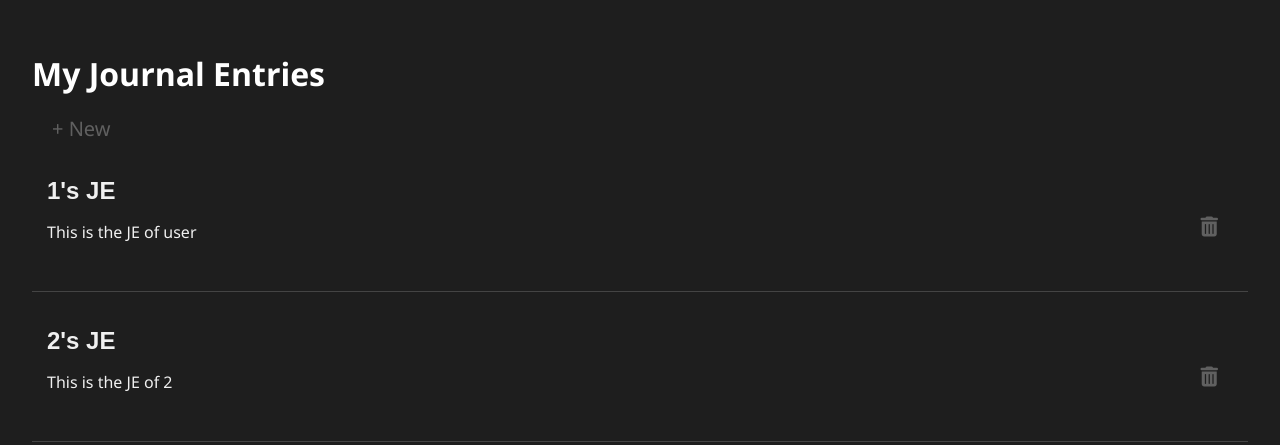
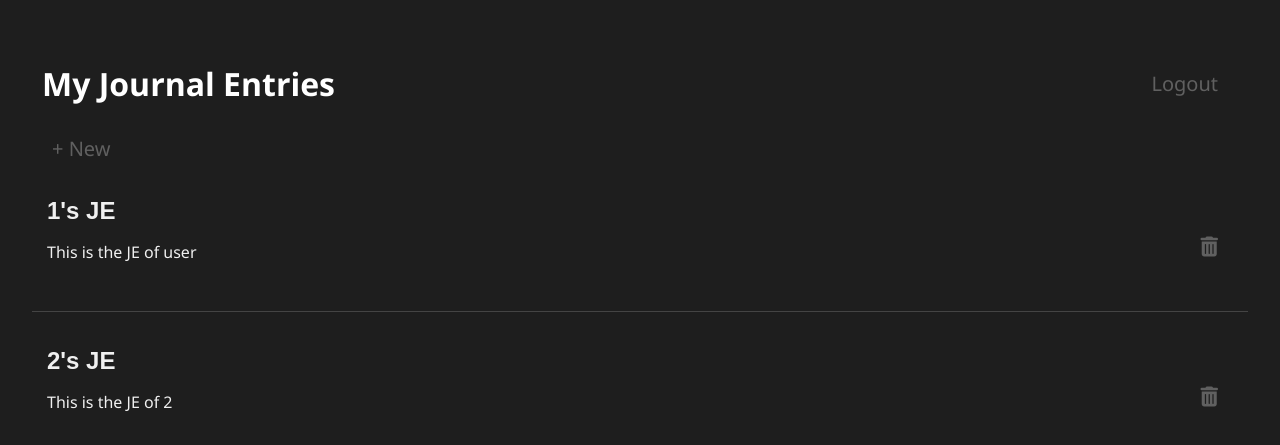
Before and after one commit to Mayu-Solirius/InkWell, a Django app: template journal_project/inkwell/templates/inkwell/index.html in a window 1280 px wide. Shown: the top 445 px of the page. Run offline with Django 4.2, Linux system fonts and the light colour scheme; the template is opened without the code that fills it: values that come from a table or form of the project are taken from there, others are empty; data comes from the database, SQL or seed files in the repository; both versions use the stored data as it was after the commit.

Commit message:
Link registered users with journals entries and add authorisation

```diff
--- a/journal_project/inkwell/models.py
+++ b/journal_project/inkwell/models.py
@@ -1,7 +1,11 @@
 from django.db import models
+from django.contrib.auth.models import User
 
 
 class JournalEntry(models.Model):
+    user = models.ForeignKey(
+        User, on_delete=models.CASCADE, related_name="journalentry", null=True
+    )
     title = models.CharField(max_length=200, blank=True)
     content = models.TextField(blank=True)
     created_time = models.DateTimeField(auto_now_add=True)
--- a/journal_project/inkwell/static/inkwell/style.css
+++ b/journal_project/inkwell/static/inkwell/style.css
@@ -9,6 +9,24 @@ body {
 h1 {
     margin: 20px 0;
     color: #fff;
+}
+
+.header-items {
+    display: flex;
+    justify-content: space-between;
+    align-items: center;
+    padding: 10px;
+}
+
+.inner-header-items {
+    display: flex;
+    justify-content: space-between;
+    align-items: center;
+}
+
+.inner-header-items h3 {
+    border-right: 3px solid white;
+    padding-right: 20px;
 }
 
 #journal-entries {
--- a/journal_project/inkwell/templates/inkwell/index.html
+++ b/journal_project/inkwell/templates/inkwell/index.html
@@ -1,7 +1,13 @@
 {% extends 'base.html' %}
 
 {% block content %}
-    <h1>My Journal Entries</h1>
+    <div class="header-items">
+        <h1>My Journal Entries</h1>
+        <div class="inner-header-items">
+            <h3>{{ user.username }}</h3>
+            <a href="/logout" class="new-entry-btn">Logout</a>
+        </div>
+    </div>
     <a href="#" class="new-entry-btn">+ New</a>
     <div id="journal-entries">
         {% for entry in entries %}
--- a/journal_project/journal_project/settings.py
+++ b/journal_project/journal_project/settings.py
@@ -127,5 +127,6 @@ STATIC_URL = "static/"
 DEFAULT_AUTO_FIELD = "django.db.models.BigAutoField"
 
 CRISPY_TEMPLATE_PACK = "bootstrap4"
+LOGIN_URL = "/login/"
 LOGIN_REDIRECT_URL = "/"
 LOGOUT_REDIRECT_URL = "/login"
```
Also changed, not shown: journal_project/inkwell/views.py (+29 -1 lines), journal_project/db.sqlite3.
